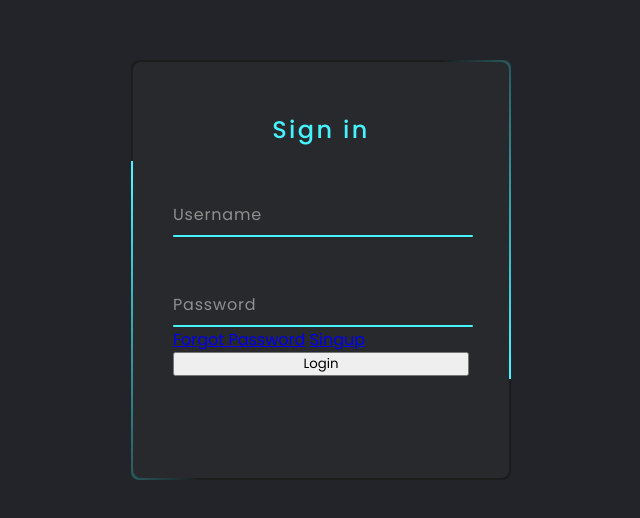
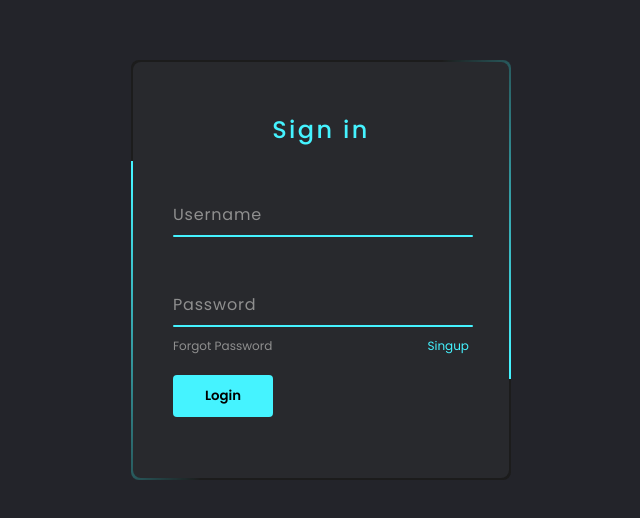
Before and after one commit to TrisKeliOn1/Login-page, a plain HTML site: page index.html in a window 1280 px wide. Shown: the part 130-648 px from the top of the page, without its empty margins (319-959 px from the left). Drawn offline with Linux system fonts and the light colour scheme.

Commit message:
finished

```diff
--- a/style.css
+++ b/style.css
@@ -112,7 +112,7 @@ body {
 .inputBox input:focus ~ span
 {
     color: #45f3ff;
-    transform: translateX(-10px) translateY(-34px);
+    transform: translateX(0px) translateY(-34px);
     font-size: 0.75em;
 }
 
@@ -133,3 +133,36 @@ body {
 .inputBox input:focus ~ i {
     height: 44px;
 }
+
+.links {
+    display: flex;
+    justify-content: space-between;
+}
+
+.links a {
+    margin: 10px 0;
+    font-size: 0.75em;
+    color: #8f8f8f;
+    text-decoration: none;
+}
+
+.links a:hover,
+.links a:nth-child(2) {
+    color: #45f3ff;
+}
+
+input[type="submit"] {
+    border: none;
+    outline: none;
+    background: #45f3ff;
+    padding: 11px 25px;
+    width: 100px;
+    margin-top: 10px;
+    border-radius: 4px;
+    font-weight: 600;
+    cursor: pointer;
+}
+
+input[type="submit"]:active {
+    opacity: 0.7;
+}
```
